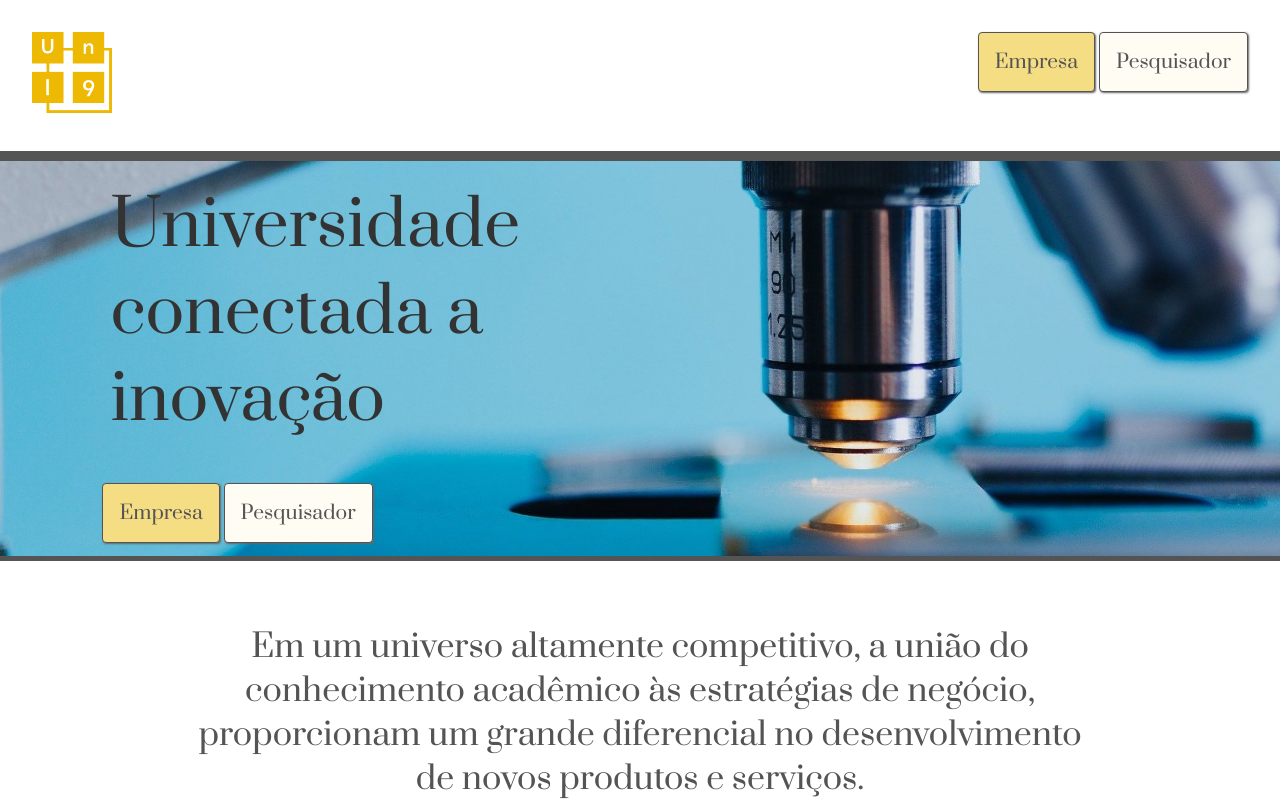
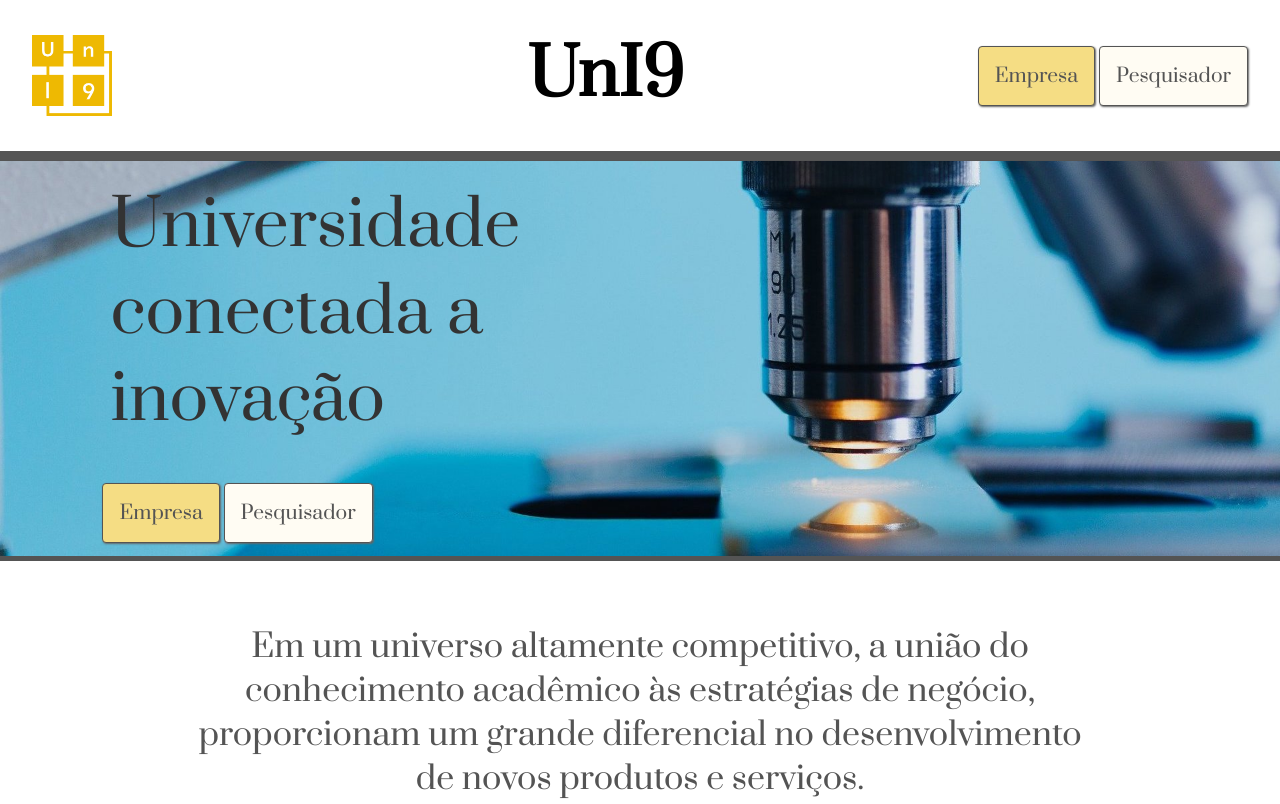
Before and after one commit to uni9/uni9.github.io, a plain HTML site: page index.html in a window 1280 px wide. Shown: the top 804 px of the page. Drawn offline with Linux system fonts and the light colour scheme.

Commit message:
Add UnI9 name to the header

```diff
--- a/index.html
+++ b/index.html
@@ -11,6 +11,7 @@
 <body>
     <header>
         <img src="images/logo.png">
+        <h1>UnI9</h1>
         <nav>
             <div class="button industry"><a href="industry.html">Empresa</a></div>
             <div class="button researcher"><a href="researcher.html">Pesquisador</a></div>
--- a/style.css
+++ b/style.css
@@ -12,16 +12,20 @@
 }
 
 header {
-   padding: 2rem;
-   border-bottom: 10px solid var(--secondary-color);
+    display: flex;
+    justify-content: space-between;
+    align-items: center;
+    padding: 2rem;
+    border-bottom: 10px solid var(--secondary-color);
 }
 
 header img {
     max-width: 5rem;
 }
 
-nav {
-    float: right;
+h1 {
+    font-size: 4rem;
+    margin-left: 10%;
 }
 
 #cover {
```
Also changed, not shown: industry.html (+1 -0 lines), researcher.html (+1 -0 lines), success.html (+1 -0 lines).
